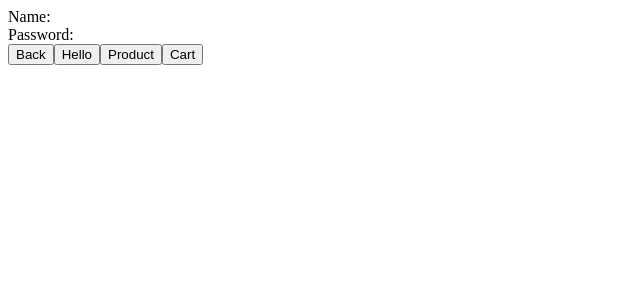
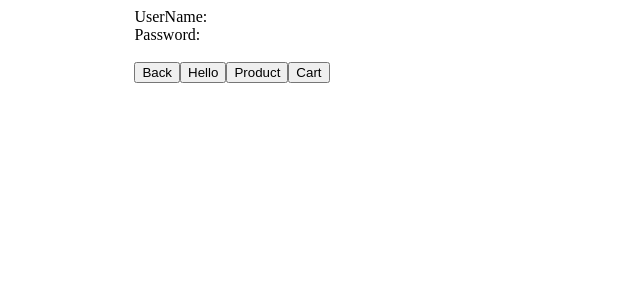
Before and after one commit to leoliu1234/myvue, a Vue app: page /#/dashboard in a window 1280 px wide. Shown: the top 300 px of the page, without its empty margins (0-640 px from the left). Built offline with nearby package versions, Linux system fonts and the light colour scheme.

Commit message:
refine code

```diff
--- a/src/App.vue
+++ b/src/App.vue
@@ -1,35 +1,10 @@
 <template>
   <div id="app">
-        <span>{{count}}<span>
-    <img src="./assets/logo.png">
+    <router-view></router-view>
   </div>
 </template>
 
 <script>
-import { mapGetters } from "vuex";
 export default {
-  computed:{
-    ...mapGetters({
-      products: 'cartProducts',
-      checkoutStatus: 'checkoutStatus',
-      total: 'cardTotalPrice'
-    })
-  },
-  methods:{
-    checkout(products){
-      this.$store.dispatch('checkout', products);
-    }
-  }
 };
 </script>
-
-<style>
-#app {
-  font-family: "Avenir", Helvetica, Arial, sans-serif;
-  -webkit-font-smoothing: antialiased;
-  -moz-osx-font-smoothing: grayscale;
-  text-align: center;
-  color: #2c3e50;
-  margin-top: 60px;
-}
-</style>
--- a/src/components/App.vue
+++ /dev/null
@@ -1,16 +0,0 @@
-<template>
-  <div id="app">
-    <router-view></router-view>
-  </div>
-</template>
-
-<script>
-import ProductList from "./ProductList.vue";
-import ShoppingCart from "./ShoppingCart.vue";
-import Hello from "./HelloWorld.vue";
-import Login from "./Login.vue"
-
-export default {
-  components: { ProductList, ShoppingCart, Hello, Login }
-};
-</script>
--- /dev/null
+++ b/src/components/UserInfo.vue
@@ -0,0 +1,19 @@
+<template>
+  <div>
+      <span>UserName:{{name}}</span>
+      <br/>
+      <span>Password:{{password}}</span>
+  </div>
+</template>
+
+<script>
+import { mapState } from "vuex";
+export default {
+  computed: {
+    ...mapState({
+      name: state => state.login.name,
+      password: state => state.login.name
+    })
+  }
+};
+</script>
--- a/src/main.js
+++ b/src/main.js
@@ -1,8 +1,6 @@
-// The Vue build version to load with the `import` command
-// (runtime-only or standalone) has been set in webpack.base.conf with an alias.
 import Vue from 'vue'
 import Vuex from 'vuex'
-import App from './components/App'
+import App from './App'
 import router from './router'
 import store from './store'
 
@@ -13,7 +11,5 @@ new Vue({
   el: '#app',
   router,
   store,
-  //components: { App },
-  //template: '<App/>',
   render: h => h(App)
 })
--- a/src/components/Dashboard.vue
+++ b/src/pages/Dashboard.vue
@@ -1,8 +1,6 @@
 <template>
-  <div>
-      <span>Name:{{name}}</span>
-      <br/>
-      <span>Password:{{password}}</span>
+  <div class="dashboard">
+     <UserInfo></UserInfo>
       <br>
       <button @click="back">Back</button>
       <button @click="$router.push('/hello')">Hello</button>
@@ -12,7 +10,9 @@
 </template>
 
 <script>
-import { mapState } from "vuex";
+import { mapState } from "vuex"
+import UserInfo from '@/components/UserInfo'
+
 export default {
   computed: {
     ...mapState({
@@ -24,6 +24,14 @@ export default {
       back(){
           this.$router.back();
       }
-  }
+  },
+  components:{UserInfo}
 };
 </script>
+
+<style scoped>
+  .dashboard{
+    width:80%;
+    margin: auto;
+  }
+</style>
```
Also changed, not shown: src/router/index.js (+5 -6 lines), src/pages/HelloWorld.vue (renamed from src/components/HelloWorld.vue), src/pages/Login.vue (renamed from src/components/Login.vue), src/pages/ProductList.vue (renamed from src/components/ProductList.vue), src/pages/ShoppingCart.vue (renamed from src/components/ShoppingCart.vue).
